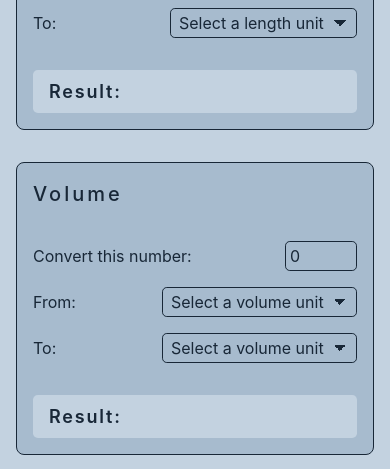
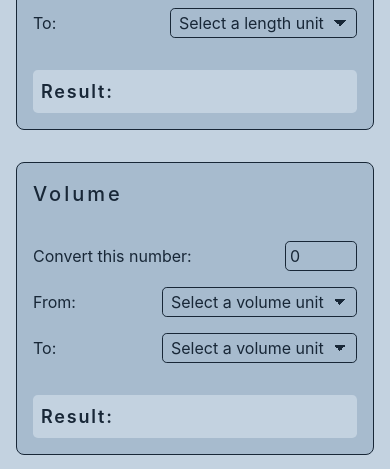
Before and after one commit to ajoborgvold/calculator, a React (Vite) app: page /unit-conversion in a window 390 px wide. Shown: the part 375-844 px from the top of the page. Built offline with nearby package versions, Linux system fonts and the light colour scheme.

Commit message:
Working on layout issue on mobile devices

```diff
--- a/src/App.css
+++ b/src/App.css
@@ -348,7 +348,7 @@
 
 .result-wrapper {
   background-color: var(--bg-primary);
-  padding: .5em 1em;
+  padding: .5em;
   border-radius: .3em;
 }
 
```
